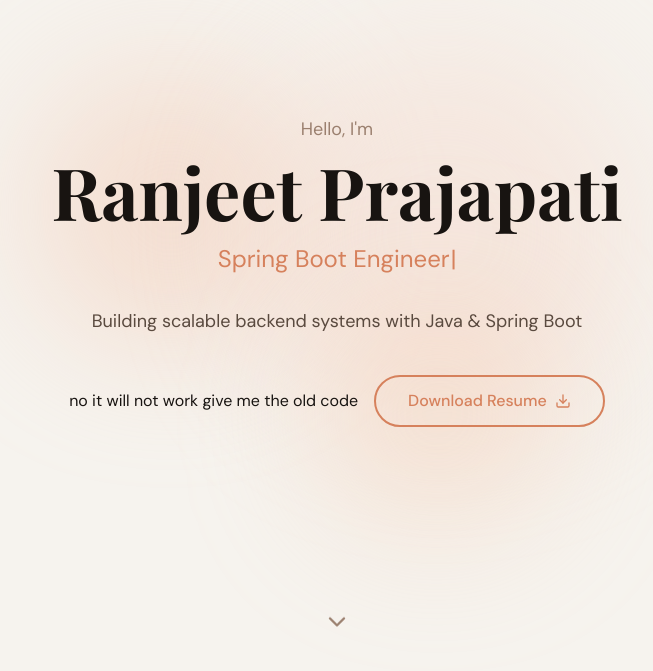
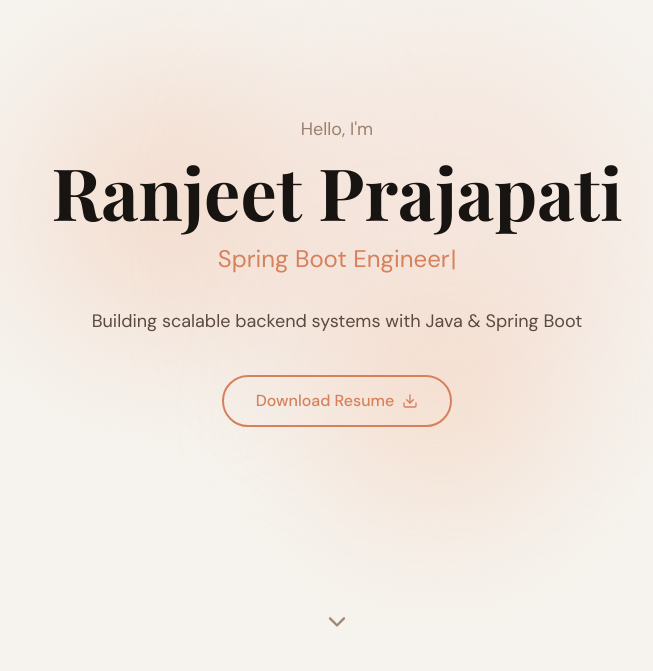
Before and after one commit to prajapatiiranjeet/My-Portfolio, a React (Vite) app: page / in a window 1280 px wide. Shown: the part 129-800 px from the top of the page, without its empty margins (303-956 px from the left). Built offline with nearby package versions, Linux system fonts and the light colour scheme; the HTML template or start-up script is replaced by a standard one; a web font is replaced by a local one.

Commit message:
Update Hero.tsx

```diff
--- a/src/components/Hero.tsx
+++ b/src/components/Hero.tsx
@@ -55,7 +55,7 @@
           Building scalable backend systems with Java & Spring Boot
         </motion.p>
         <motion.div {...fadeUp(0.6)} className="flex flex-col sm:flex-row items-center justify-center gap-4">
-          no it will not work give me the old code
+
           <motion.a
   // 1. Use the direct download URL format
   href="https://drive.google.com/file/d/1kLlZSzh1fA7Eh4HmtxB_0cCDHhYfXL1D/view?usp=drivesdk"
```
